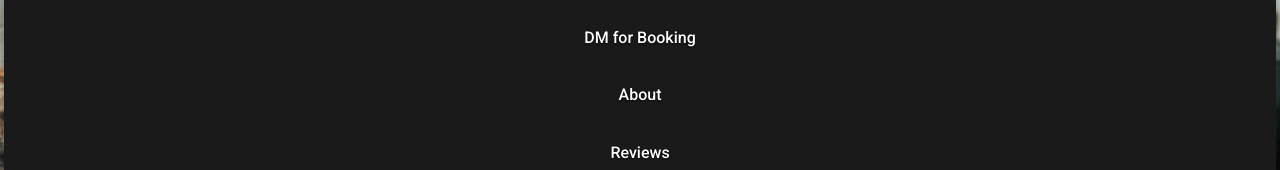
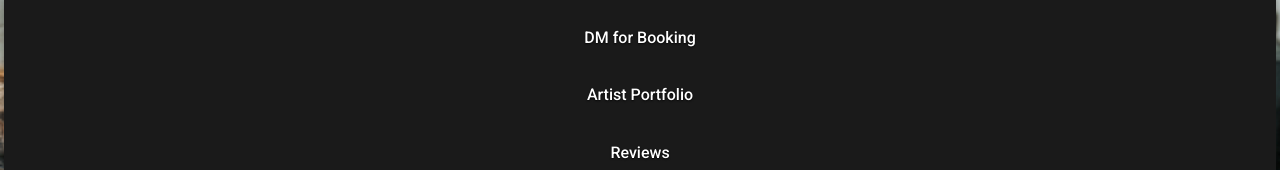
Before and after one commit to green6060/green6060.github.io, a React (Vite) app: page / in a window 1280 px wide. Both pictures are taken after a click on the button "Toggle navigation menu". Shown: the part 132-302 px from the top of the page. Built offline with nearby package versions, Linux system fonts and the light colour scheme; no server answers.

Commit message:
Fix navbar and component issues, restore working state

```diff
--- a/src/components/Navbar/Navbar.jsx
+++ b/src/components/Navbar/Navbar.jsx
@@ -1,5 +1,5 @@
 import { useState } from "react";
-import { Link, useLocation } from "react-router-dom";
+import { Link } from "react-router-dom";
 import "./Navbar.css";
 
 function Navbar() {
@@ -48,11 +48,11 @@ function Navbar() {
           </li>
           <li>
             <a
-              href="#about"
+              href="#artist-portfolio"
               className="nav-link"
               onClick={(e) => {
                 e.preventDefault();
-                const element = document.getElementById("about");
+                const element = document.getElementById("artist-portfolio");
                 if (element) {
                   const navbarHeight =
                     document.querySelector(".navbar").offsetHeight;
@@ -65,7 +65,7 @@ function Navbar() {
                 setIsMenuOpen(false);
               }}
             >
-              About
+              Artist Portfolio
             </a>
           </li>
           <li>
```
